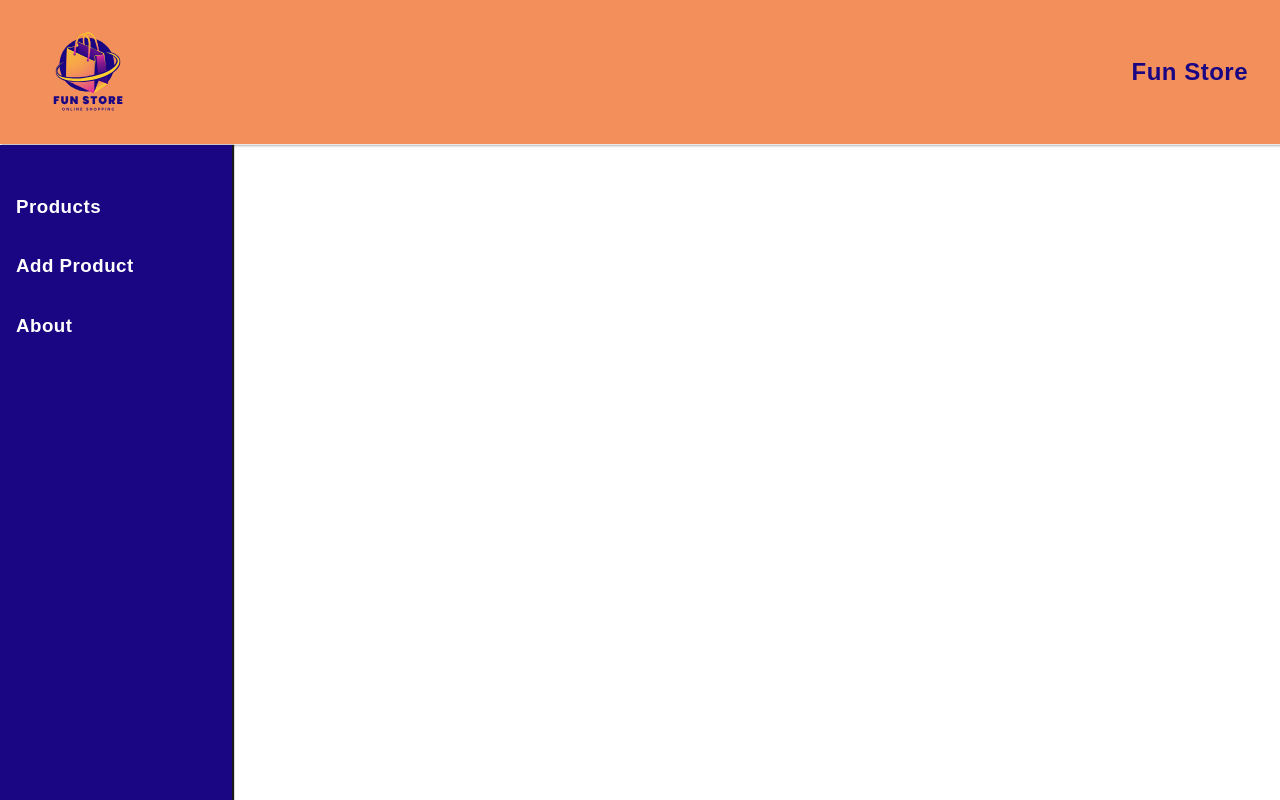
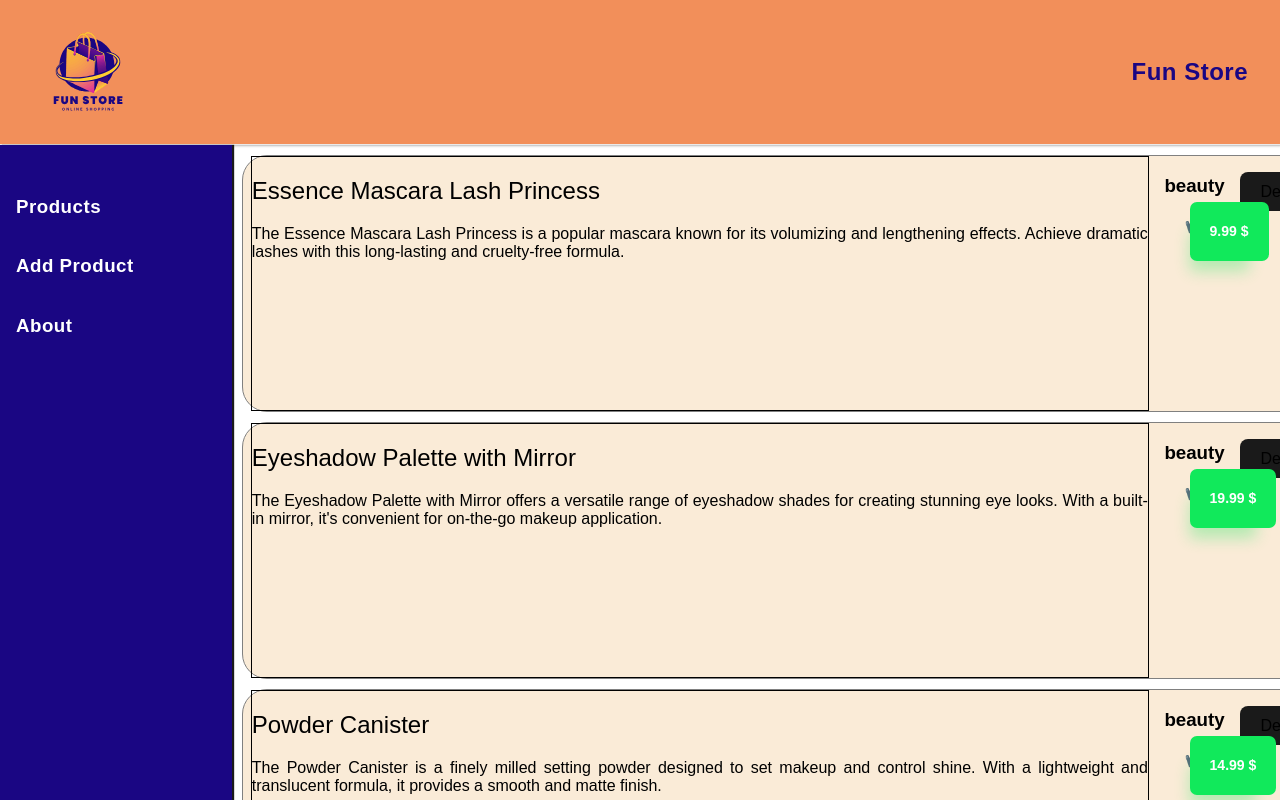
Before and after one commit to bebopmot/React-App, a React (Vite) app in the folder my-first-app/: page / in a window 1280 px wide. Shown: the top 800 px of the page. Built offline with nearby package versions, Linux system fonts and the light colour scheme.

Commit message:
End of Day 2: Delete button, useState, list product & card

```diff
--- a/my-first-app/src/App.jsx
+++ b/my-first-app/src/App.jsx
@@ -1,8 +1,9 @@
 import { useState } from 'react'
 import reactLogo from './assets/react.svg'
 import viteLogo from '/vite.svg'
+import products from "./data/products.json"
 
-
+import ProductList from "./components/ProductList"
 import NavBar from './components/NavBar'
 import Footer from './components/Footer'
 import SideBar from './components/SideBar'
@@ -16,9 +17,15 @@
         <NavBar />
       </header>
 
+      <div className="side-et-product">
+        <SideBar />
+        <ProductList />
+      </div>
+
       <aside>
-        <SideBar />
+
       </aside>
+
       <footer>
         <Footer />
       </footer>
--- /dev/null
+++ b/my-first-app/src/components/ProductCard.jsx
@@ -0,0 +1,37 @@
+import React from "react";
+import "./Navbar.css";
+
+function ProductCard(props) {
+    const product = props.productDetails;
+
+    return (
+        <div className="card-body">
+            <div className="title-and-description">
+                <h2>{product.title}</h2>
+                <p>{product.description}</p>
+            </div>
+
+            <div className="tag-and-price">
+                <h3>{product.category}</h3>
+
+                <span className="product-price">
+                    <h3>{product.price} $</h3>
+                </span>
+
+                {product.availabilityStatus === "Out of Stock" ? (
+                    <p>❌</p>
+                ) : (
+                    <p>✔️</p>
+                )}
+            </div>
+
+            <p>
+                <button onClick={() => props.callbackToDelete(product.id)}>
+                    Delete
+                </button>
+            </p>
+        </div>
+    );
+}
+
+export default ProductCard;
--- /dev/null
+++ b/my-first-app/src/components/ProductList.jsx
@@ -0,0 +1,33 @@
+import products from "../data/products.json";
+import { useState } from "react";
+import ProductCard from "./ProductCard"; // ✅ nécessaire si tu l'utilises
+
+function ProductList() {
+    const [productListDisplay, setProductListDisplay] = useState(products);
+
+    const deleteProduct = (productDeletedId) => {
+        const newList = productListDisplay.filter((product) => {
+            if (product.id !== productDeletedId) {
+                return true;
+            } else {
+                return false;
+            }
+        });
+
+        setProductListDisplay(newList);
+    };
+
+    return (
+        <div>
+            {productListDisplay.map((productObj) => (
+                <ProductCard
+                    key={productObj.id}
+                    productDetails={productObj}
+                    callbackToDelete={deleteProduct}
+                />
+            ))}
+        </div>
+    );
+}
+
+export default ProductList;
--- a/my-first-app/src/index.css
+++ b/my-first-app/src/index.css
@@ -35,10 +35,57 @@
  }
 
 
+ h2 {
+   font-size: 1.5em;
+   font-weight: 500;
+ }
+
+ .card-body {
+   display: flex;
+   justify-content: space-around;
+   text-align: center;
+   border: 1px solid gray;
+   margin: 10px;
+   border-radius: 10px;
+   background-color: antiquewhite;
+
+   height: 255px;
+
+   border-radius: 25px 25px;
+
+ }
+
+ .title-and-description {
+   text-align: justify;
+   border: 1px solid black;
+
+   width: 70vw;
 
 
+ }
+
+ .product-price {
+   position: absolute;
+   background: #11e95b;
+   padding: 7px 20px;
 
 
+   font-size: 12px;
+   font-weight: 200;
+   color: #fff;
+   border-radius: 7px;
+   margin-top: -13px;
+   margin-left: -5px;
+   box-shadow: -10px 20px 15px -10px rgba(17, 233, 91, 0.3);
+ }
+
+ .tag-and-price {}
+
+ .side-et-product {
+   display: flex;
+   justify-content: flex-start;
+
+ }
 
  .Footer {
    background-color: #F28F5A;
@@ -68,7 +115,7 @@
    flex-direction: column;
    align-items: flex-start;
    width: 15vw;
-   height: 100vh;
+   height: auto;
    min-width: 200px;
    margin: 0;
    padding: 2rem 1rem;
```
